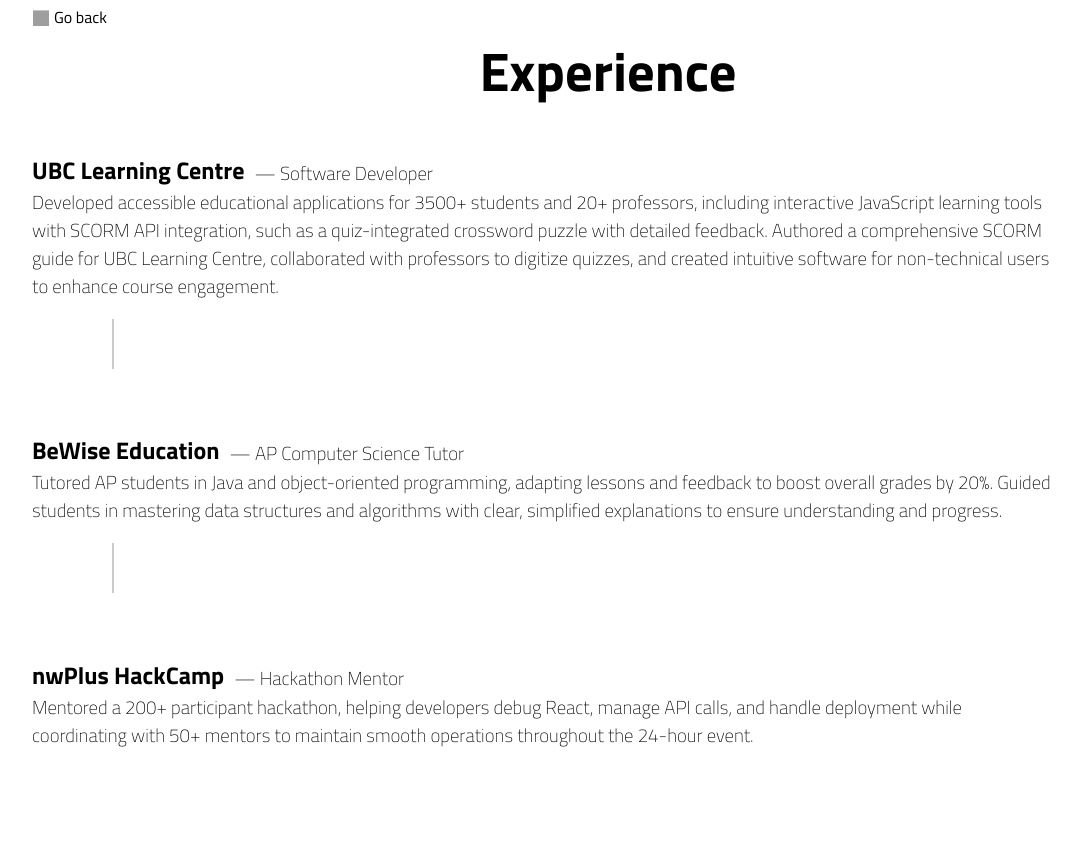
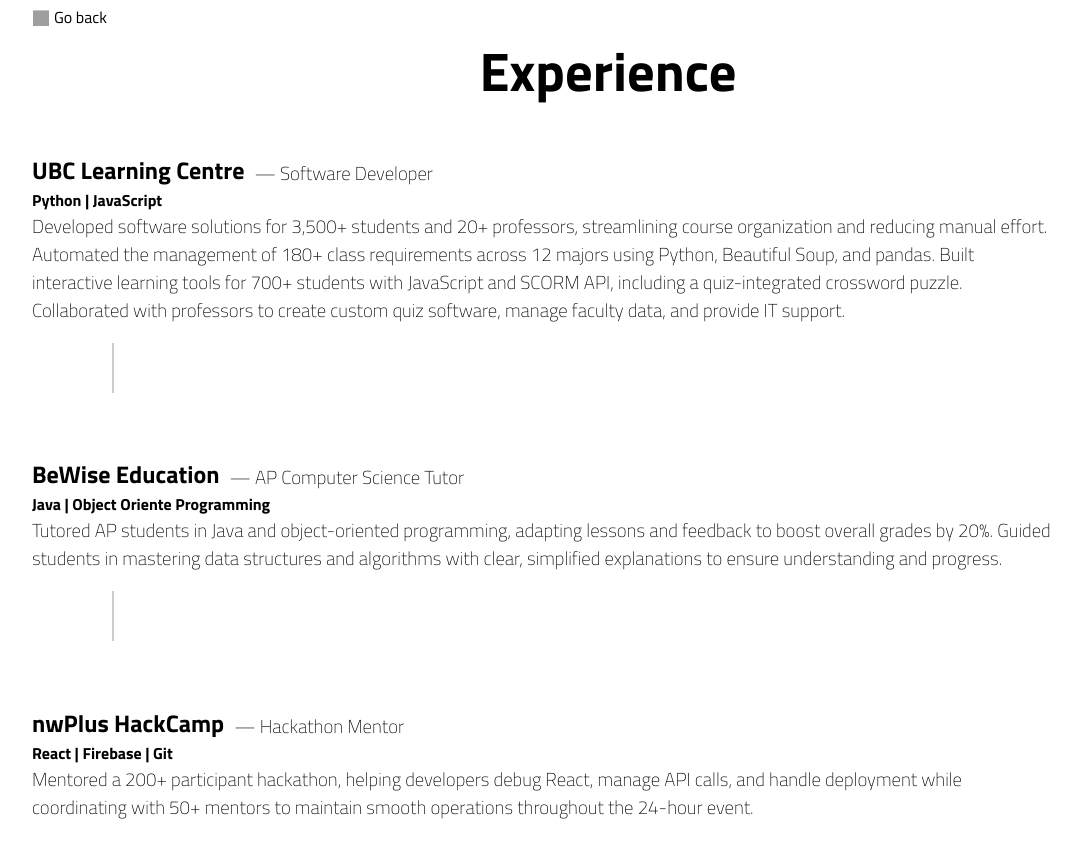
Before and after one commit to youngconnorr/PortfolioWebsite, a React (Vite) app: page /experience in a window 1280 px wide. Shown: the top 858 px of the page, without its empty margins (32-1113 px from the left). Before the commit the page ends 813 px from the top, so only its background shows below. Built offline with nearby package versions, Linux system fonts and the light colour scheme; grey boxes are pictures that could not be loaded.

Commit message:
updated experience

```diff
--- a/src/components/experience/Experience.tsx
+++ b/src/components/experience/Experience.tsx
@@ -32,6 +32,7 @@
               <h2 className="role">{job.employer} </h2>
               <h3 className="employer"> — {job.role}</h3>
             </div>
+            <p className="languages">{job.languages}</p>
             <h3 className="description">{job.description}</h3>
             {job.id === ExperienceJSON.length ? null : (
               <div className="vertical-line"></div>
--- a/src/components/experience/experience.css
+++ b/src/components/experience/experience.css
@@ -37,6 +37,12 @@
   background-color: rgba(128, 128, 128, 0.404);
 }
 
+.languages {
+  margin-top: -20px;
+  font-weight: 700;
+  margin-bottom: 20px;
+}
+
 @media (max-width: 480px) {
   .single-job {
     width: 90%;
@@ -59,4 +65,7 @@
     margin-bottom: 30px;
     margin-top: 0px;
   }
+
+  .languages {
+  }
 }
--- a/src/tools/ExperienceJSON.tsx
+++ b/src/tools/ExperienceJSON.tsx
@@ -2,6 +2,7 @@
   id: number;
   role: string;
   employer: string;
+  languages: string;
   description: string;
 }
 
@@ -10,13 +11,15 @@
     id: 1,
     role: "Software Developer",
     employer: "UBC Learning Centre",
+    languages: "Python | JavaScript",
     description:
-      "Developed accessible educational applications for 3500+ students and 20+ professors, including interactive JavaScript learning tools with SCORM API integration, such as a quiz-integrated crossword puzzle with detailed feedback. Authored a comprehensive SCORM guide for UBC Learning Centre, collaborated with professors to digitize quizzes, and created intuitive software for non-technical users to enhance course engagement.",
+      "Developed software solutions for 3,500+ students and 20+ professors, streamlining course organization and reducing manual effort. Automated the management of 180+ class requirements across 12 majors using Python, Beautiful Soup, and pandas. Built interactive learning tools for 700+ students with JavaScript and SCORM API, including a quiz-integrated crossword puzzle. Collaborated with professors to create custom quiz software, manage faculty data, and provide IT support.",
   },
   {
     id: 2,
     role: "AP Computer Science Tutor",
     employer: "BeWise Education",
+    languages: "Java | Object Oriente Programming",
     description:
       "Tutored AP students in Java and object-oriented programming, adapting lessons and feedback to boost overall grades by 20%. Guided students in mastering data structures and algorithms with clear, simplified explanations to ensure understanding and progress.",
   },
@@ -24,6 +27,7 @@
     id: 3,
     role: "Hackathon Mentor",
     employer: "nwPlus HackCamp",
+    languages: "React | Firebase | Git",
     description:
       "Mentored a 200+ participant hackathon, helping developers debug React, manage API calls, and handle deployment while coordinating with 50+ mentors to maintain smooth operations throughout the 24-hour event.",
   },
```
